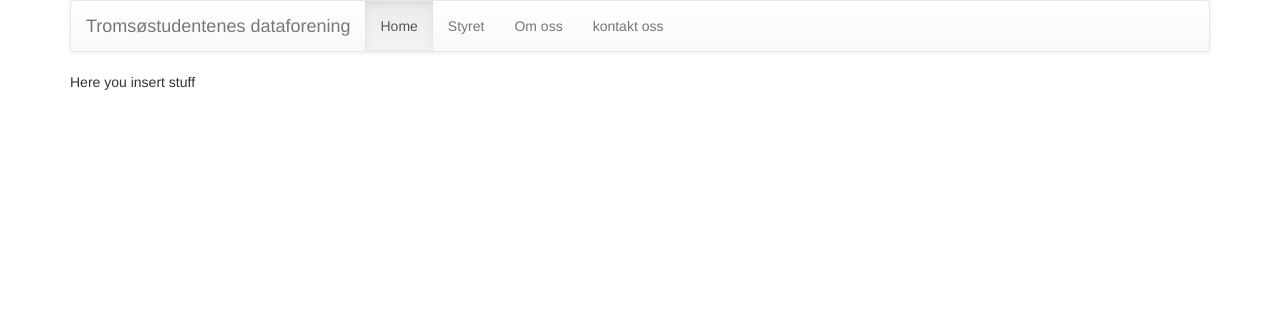
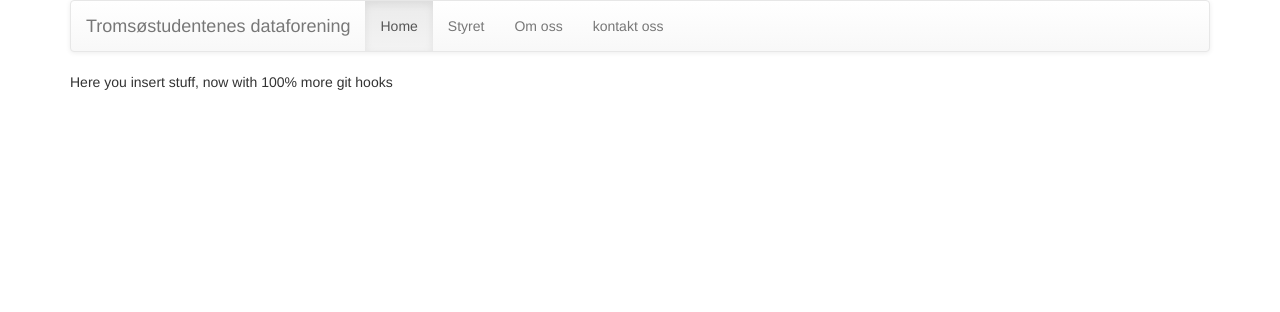
Before and after one commit to jvlomax/dataforeninga, a Flask app: page / in a window 1280 px wide. Shown: the top 312 px of the page. Run offline with Flask 2, Linux system fonts and the light colour scheme; some libraries are stand-ins or nearby versions.

Commit message:
git hook test

```diff
--- a/templates/index.html
+++ b/templates/index.html
@@ -1,5 +1,5 @@
 {% extends "base.html" %}
 
         {% block content %}
-        <p>Here you insert stuff</p>
+        <p>Here you insert stuff, now with 100% more git hooks</p>
         {% endblock %}
```
